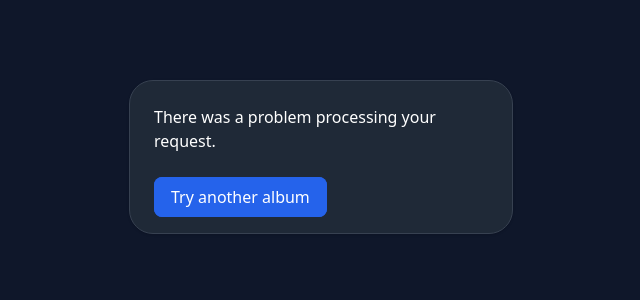
After one commit to GregoryHue/lyric-frequency, a Django app: template main/main/web/templates/error.html in a window 1280 px wide. The commit adds this page. Shown: the top 300 px of the page, without its empty margins (319-959 px from the left). Run offline with Django 5.2, Linux system fonts and the light colour scheme; the template is opened without the code that fills it, so the values that code supplies are empty; some libraries are stand-ins or nearby versions.

Commit message:
Adding static files + error page

```diff
--- a/main/main/settings.py
+++ b/main/main/settings.py
@@ -135,6 +135,12 @@ USE_TZ = True
 
 STATIC_URL = "static/"
 
+STATICFILES_DIRS = [
+    BASE_DIR / "main/web/static_src/src/",
+]
+
+STATIC_ROOT = os.path.join(BASE_DIR, "static/")
+
 # Default primary key field type
 # https://docs.djangoproject.com/en/5.0/ref/settings/#default-auto-field
 
--- a/main/main/urls.py
+++ b/main/main/urls.py
@@ -17,8 +17,10 @@ Including another URLconf
 
 from django.contrib import admin
 from django.urls import include, path
-from main.django.views import get, post
+from main.django.views import get, post, error
 from rest_framework import routers
+from django.conf import settings
+from django.conf.urls.static import static
 
 from main.django.viewsets import AlbumViewSet
 
@@ -33,4 +35,7 @@ urlpatterns = [
     path("api-view/", include(router.urls)),
     path("api-auth/", include("rest_framework.urls", namespace="rest_framework")),
     path("__reload__/", include("django_browser_reload.urls")),
-]
+] + static(settings.STATIC_URL, document_root=settings.STATIC_ROOT)
+
+handler404 = error.error
+handler500 = error.error
--- /dev/null
+++ b/main/main/web/templates/error.html
@@ -0,0 +1,30 @@
+{% load static tailwind_tags %}
+<!DOCTYPE html>
+<html lang="en">
+
+<head>
+	<title>Album Word Disparity</title>
+	<meta charset="UTF-8">
+	<meta name="viewport" content="width=device-width, initial-scale=1.0">
+	<meta http-equiv="X-UA-Compatible" content="ie=edge">
+	<link rel="shortcut icon" type="image/png" href="/static/favicon.png"/>
+	{% tailwind_css %}
+</head>
+
+<body class="bg-slate-900 font-sans leading-normal tracking-normal">
+	<div class="w-full">
+		<div class="w-96 mx-auto mt-20 rounded-3xl p-6 shadow border bg-gray-800 border-gray-700">
+				<div class="grid grid-flow-row gap-y-3">
+					<h3 class="text-white ">There was a problem processing your request.</h3>
+
+				</div>
+                <div class="mt-8">
+                <a href="../get/" class="cursor-pointer bg-blue-600 hover:bg-blue-700 focus:ring-blue-800 text-white py-2 px-4 border border-blue-600 rounded-lg">
+                    Try another album
+                </a>
+            </div>
+		</div>
+	</div>
+</body>
+
+</html>
--- a/main/main/web/templates/get.html
+++ b/main/main/web/templates/get.html
@@ -7,11 +7,12 @@
 	<meta charset="UTF-8">
 	<meta name="viewport" content="width=device-width, initial-scale=1.0">
 	<meta http-equiv="X-UA-Compatible" content="ie=edge">
+	<link rel="shortcut icon" type="image/png" href="/static/favicon.png"/>
 	{% tailwind_css %}
 </head>
 
 <body class="bg-slate-900 font-sans leading-normal tracking-normal">
-	<div class="h-screen w-full">
+	<div class="w-full">
 		<div class="min-h-64 w-96 mx-auto mt-20 rounded-3xl p-6 shadow border bg-gray-800 border-gray-700">
 			<form action="../post/" method="POST">
 				{% csrf_token %}
--- a/main/main/web/templates/post.html
+++ b/main/main/web/templates/post.html
@@ -14,7 +14,7 @@
 
 	<div class="h-screen w-full p-8 overflow-scroll">
 		<div class="sticky z-50 top-8 mr-8 float-right">
-			<a href="../get/" class="cursor-pointer bg-blue-500 hover:bg-blue-700 text-white font-bold py-2 px-4 border border-blue-700 rounded">
+			<a href="../get/" class="cursor-pointer bg-blue-600 hover:bg-blue-700 focus:ring-blue-800 text-white py-2 px-4 border border-blue-600 rounded-lg">
 				Try another album
 			</a>
 		</div>
--- a/main/requirements.txt
+++ b/main/requirements.txt
@@ -14,6 +14,7 @@ django-filter==24.3
 django-tailwind==3.8.0
 djangorestframework==3.15.2
 filelock==3.15.4
+gunicorn==23.0.0
 hyperlink==21.0.0
 idna==3.7
 incremental==24.7.2
```
Also changed, not shown: main/main/django/views/error.py (added, +8 -0 lines), main/main/web/static_src/src/favicon.png (added), 1 other file.
